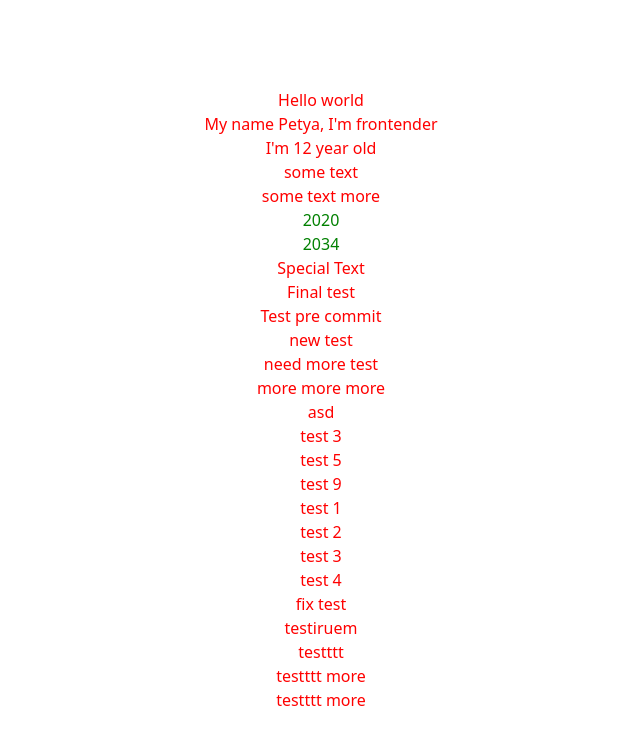
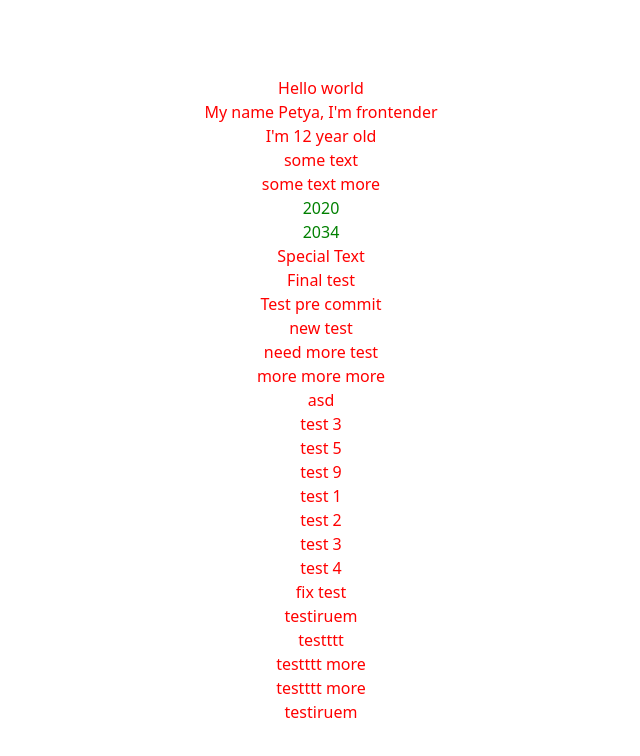
Before and after one commit to Siestaa/testChangeLog, a React (Vite) app: page / in a window 1280 px wide. Shown: the top 756 px of the page, without its empty margins (319-959 px from the left). Built offline with nearby package versions, Linux system fonts and the light colour scheme.

Commit message:
minor:  add testiruem text

```diff
--- a/src/App.tsx
+++ b/src/App.tsx
@@ -30,6 +30,7 @@ function App() {
      <div className="">testttt</div>
      <div className="">testttt more</div>
      <div className="">testttt more</div>
+     <div className="">testiruem</div>
     </>
   )
 }
```
Also changed, not shown: .changeset/sixty-meals-slide.md (added).
